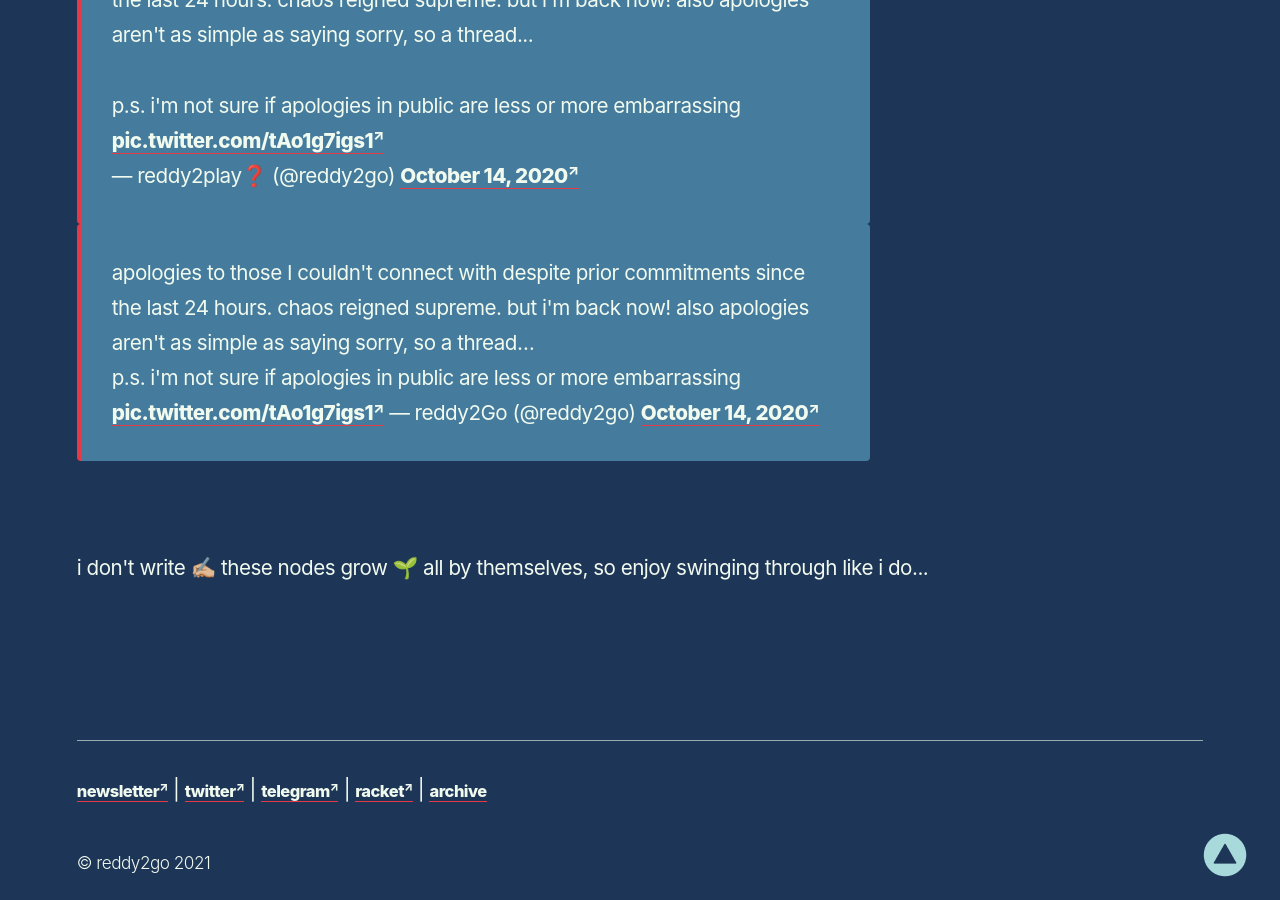
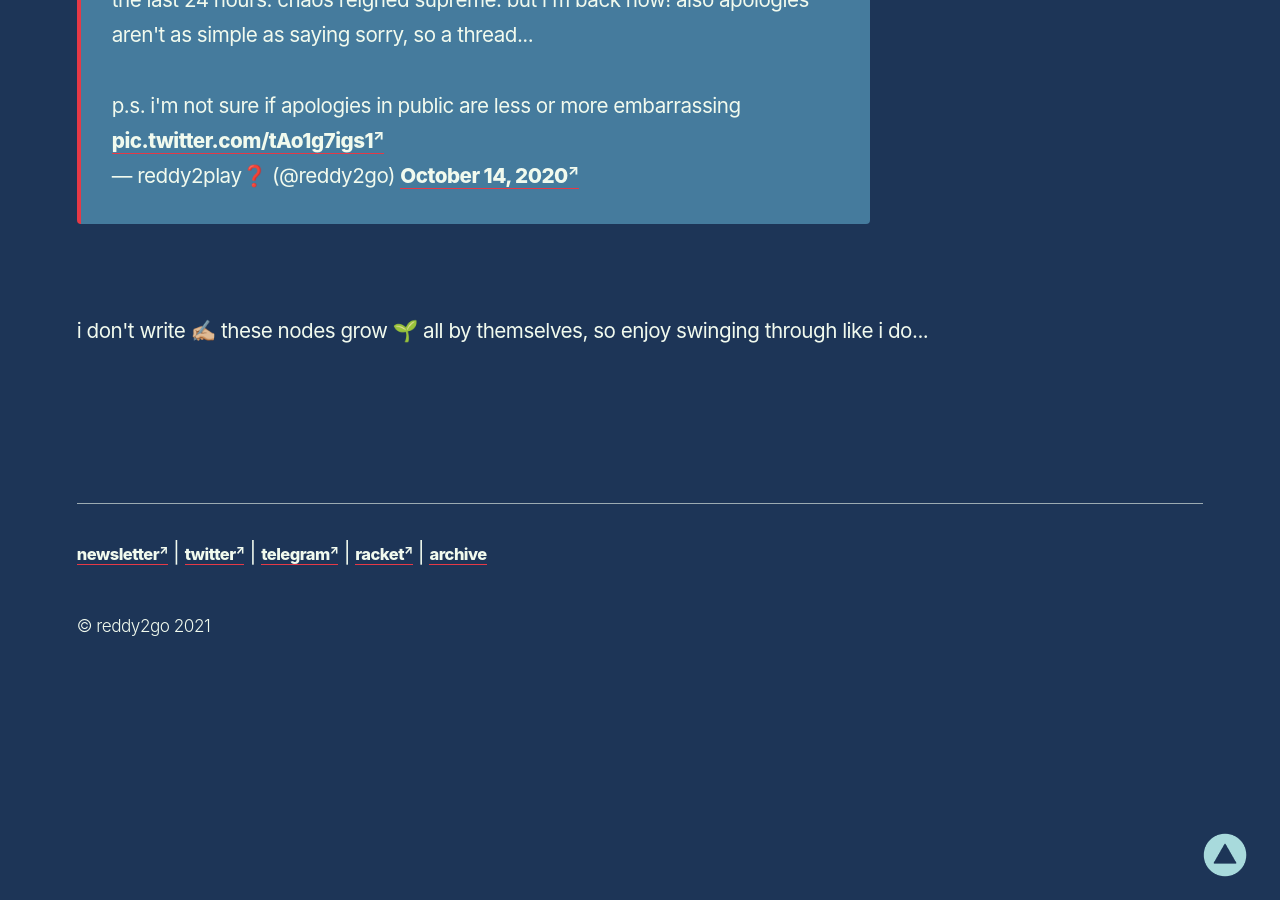
Before and after one commit to reddy2go/redgarden, a Jekyll site: the page built from _notes/art of apology.md, in a window 1280 px wide and 900 px high, scrolled down 2694 px. Built offline with Jekyll 4.4.1, drawn with Linux system fonts in a browser that asks for light colours; some web fonts are replaced; comment, search, counter and statistics services are not loaded.

Commit message:
auto commit

```diff
--- a/_notes/art of apology.md
+++ b/_notes/art of apology.md
@@ -47,8 +47,3 @@ However all you can do is ask and wait... Someday maybe 🤞🏽 While you're wa
 If you want to play that back on Twitter 👇🏽
 
 <blockquote class="twitter-tweet" data-theme="dark"><p lang="en" dir="ltr">apologies to those I couldn&#39;t connect with despite prior commitments since the last 24 hours. chaos reigned supreme. but i&#39;m back now! also apologies aren&#39;t as simple as saying sorry, so a thread...<br><br>p.s. i&#39;m not sure if apologies in public are less or more embarrassing <a href="https://t.co/tAo1g7igs1">pic.twitter.com/tAo1g7igs1</a></p>&mdash; reddy2play❓ (@reddy2go) <a href="https://twitter.com/reddy2go/status/1316385067040559104?ref_src=twsrc%5Etfw">October 14, 2020</a></blockquote> <script async src="https://platform.twitter.com/widgets.js" charset="utf-8"></script>
-
-> apologies to those I couldn&#39;t connect with despite prior commitments since the last 24 hours. chaos reigned supreme. but i&#39;m back now! also apologies aren&#39;t as simple as saying sorry, so a thread...
->
-> p.s. i&#39;m not sure if apologies in public are less or more embarrassing [pic.twitter.com/tAo1g7igs1](https://t.co/tAo1g7igs1)
-> &mdash; reddy2Go (@reddy2go) [October 14, 2020](https://twitter.com/reddy2go/status/1316385067040559104?ref_src=twsrc%5Etfw)
```
